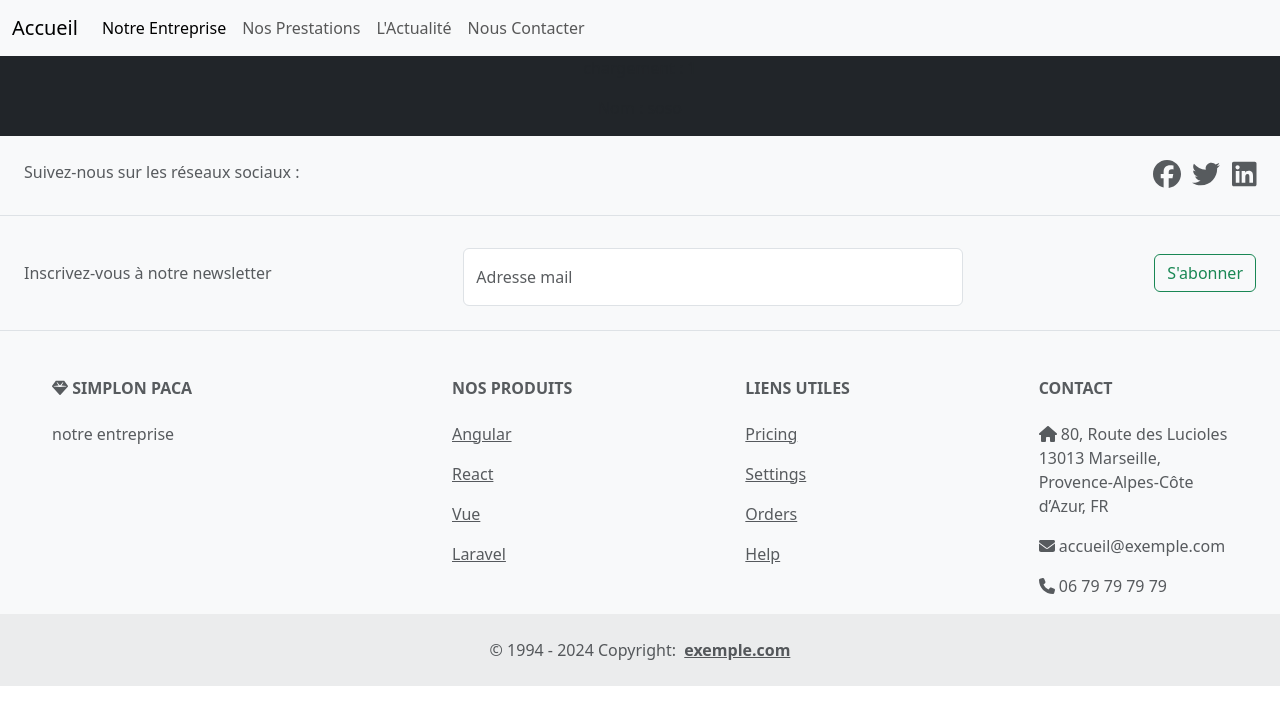
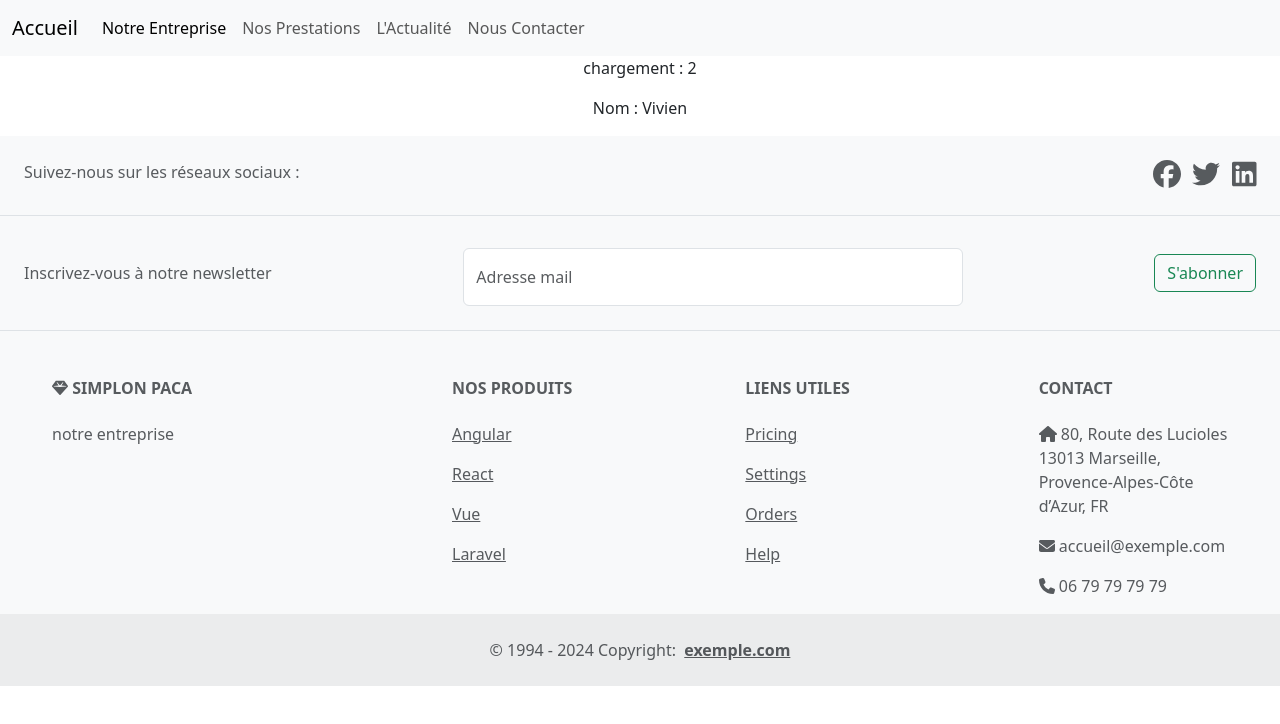
Before and after one commit to vivienLqy/Cours-react, a React (Create React App) app in the folder my_first_app/: page /service in a window 1280 px wide. Shown: the top 724 px of the page. Built offline with nearby package versions, Linux system fonts and the light colour scheme.

Commit message:
fin semaine

```diff
--- a/my_first_app/src/App.js
+++ b/my_first_app/src/App.js
@@ -8,7 +8,7 @@ import Blog from './components/BlogPage/Blog';
 
 function App() {
   return (
-    <main className='App bg-dark'>
+    <main className='App '>
       <Routes>
         <Route path="/" element={<Home />} />
         <Route path="/contact" element={<Contact />} />
--- a/my_first_app/src/components/ServicePage/LifeCicle.js
+++ b/my_first_app/src/components/ServicePage/LifeCicle.js
@@ -1,4 +1,5 @@
 import { Component } from 'react'
+
 
 class LifeCicle extends Component {
 
@@ -8,14 +9,26 @@ class LifeCicle extends Component {
             name: "soso",
             step: 1
         }
-        console.log(`Etape 1 ${this.state.step} : je suis dans le contructeur `);
+        console.log(`Etape  ${this.state.step} : je suis dans le contructeur `);
     }
-
+    componentDidMount() {
+        console.log(`Etape  ${this.state.step} : je suis dans le didmount `);
+        this.setState({
+            name: this.props.name,
+            step: this.state.step + 1
+        })
+        console.log(`Etape  ${this.state.step} : je suis dans le setState du didmount `);
+    }
+    componentDidUpdate(prevProps, prevState) {
+        console.log(`Etape  ${this.state.step} : je suis dans le didUpdate `);
+        console.log(prevState);
+        console.log(this.state);
+    }
     render() {
-        console.log(`Etape 1 ${this.state.step} : je suis dans le render `);
+        console.log(`Etape  ${this.state.step} : je suis dans le render `);
         return (
             <div>
-                {console.log(`Etape 1 ${this.state.step} : je suis dans le return `)}
+                {console.log(`Etape ${this.state.step} : je suis dans la mise a jour du dom `)}
                 <p>chargement : {this.state.step}</p>
                 <p>Nom : {this.state.name}</p>
             </div>
--- a/my_first_app/src/components/ServicePage/Service.js
+++ b/my_first_app/src/components/ServicePage/Service.js
@@ -5,7 +5,7 @@ import LifeCicle from './LifeCicle';
 const Home = () => {
     return (
         <Wrapper>
-            <LifeCicle />
+            <LifeCicle name={"Vivien"} />
         </Wrapper>
 
     );
```
Also changed, not shown: my_first_app/src/components/ServicePage/ChildComponent.js (added, +21 -0 lines).
